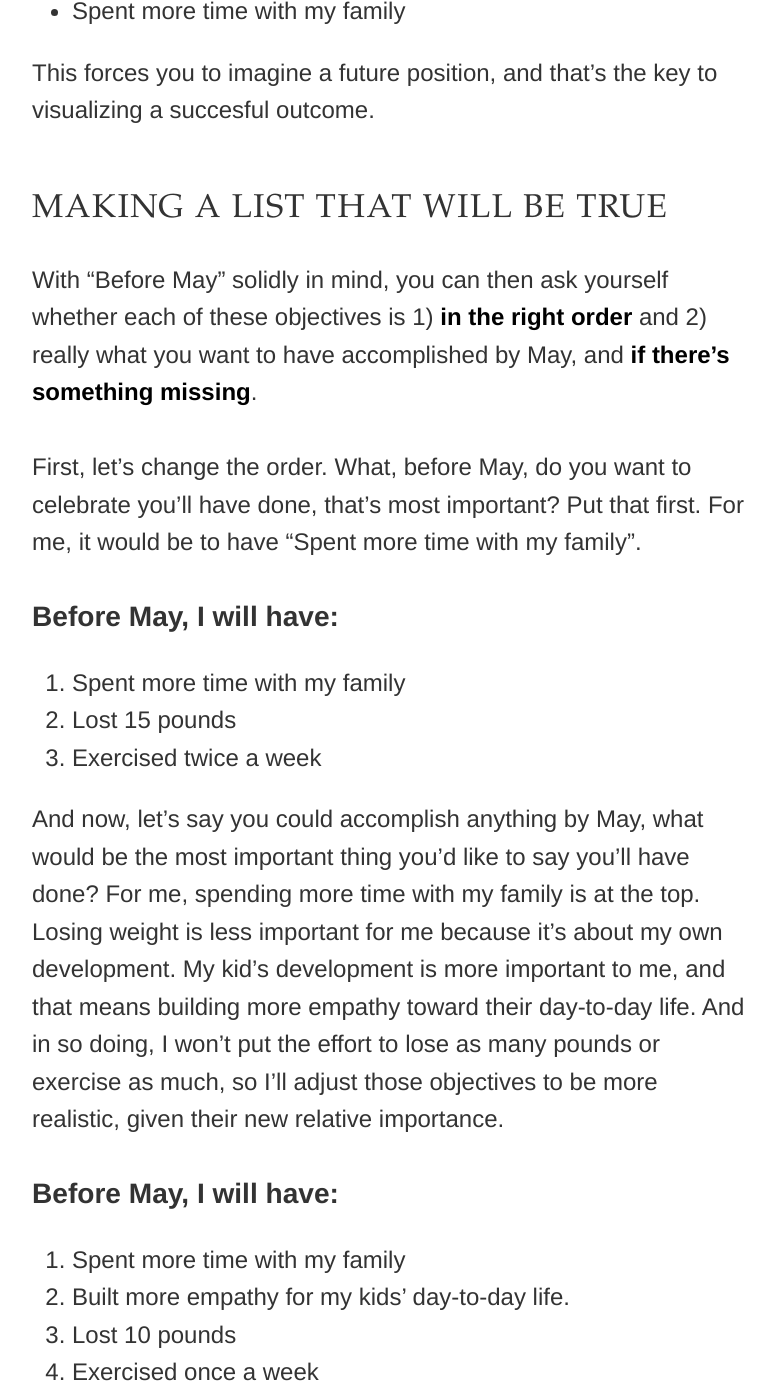
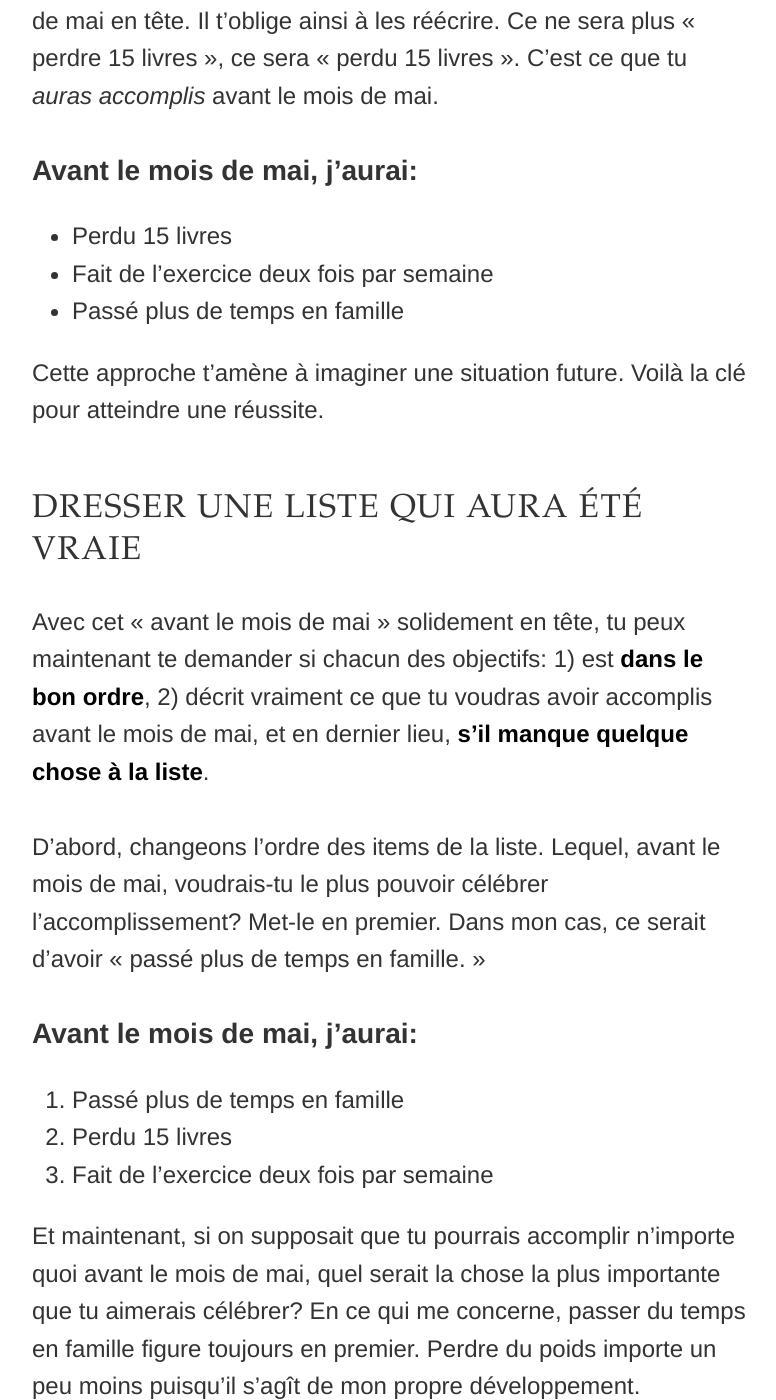
Before and after one commit to pascallaliberte/par.pascallaliberte.me, a Jekyll site: the page built from _posts/2014-10-06-rediger-des-objectifs-et-les-realiser.md, in a window 1280 px wide and 1400 px high, scrolled down 3646 px. Shown: the whole window, without its empty margins (248-1024 px from the left). Built offline with Jekyll 4.4.1, drawn with Linux system fonts in a browser that asks for light colours; nearby versions of some CDN libraries; some of the changed text lies outside the part shown.

Commit message:
Ajouté la traduction de Rédiger des objectifs et les réaliser

```diff
--- a/_posts/2014-10-06-rediger-des-objectifs-et-les-realiser.md
+++ b/_posts/2014-10-06-rediger-des-objectifs-et-les-realiser.md
@@ -1,98 +1,98 @@
 ---
 layout: post
-title: 'Rédiger des objectifs qui seront accomplis'
-date: 2013-12-29 3:20pm
+title: 'Rédiger des objectifs et les réaliser'
+date: 2014-10-06 11:01pm
 alt_lang_path: /2013-12-writing-objectives-you-will-accomplish/
 ---
 
-There's a problem with most of the objectives we write down: most of them are written as wishes, and that's why they don't get done.
+La plupart des objectifs que l'on se fixe souffrent d'un problème: ils sont rédigés comme des souhaits, et c'est pour cette raison qu'il est difficile de les réaliser.
 
-![Arrows stopping short of the goal]({{ site.baseurl }}/d/2013/writing-objectives-you-will-accomplish-01.png)
+![Des flèches n'atteignant pas complètement l'objectif]({{ site.baseurl }}/d/2013/writing-objectives-you-will-accomplish-01.png)
 
-Objectives we write usually end up looking something like this:
+Les objectifs que nous nous donnons prennent souvent une allure similaire à celle-ci:
 
-### My objectives:
+### Mes objectifs:
 
-* Lose 15 pounds by spring
-* Exercise twice a week
-* Spend more time with my family
+* Perdre 15 livres avant le printemps
+* Faire de l'exercice deux fois par semaine
+* Passer plus de temps en famille
 
-This list has some good objectives. You'll know when you'll have lost 15 pounds and you know by when. You'll know whether or not you'll have stuck to your exercise routine. The first two are specific, measurable and tied to a schedule.[^smartobjectives]
+Cette liste contient de bons objectifs. Il sera clair pour toi de voir si tu as perdu les 15 livres avant l'échéance donnée, comme il sera facile de savoir si tu as respecté une routine de t'exercer deux fois par semaine. Ces deux premiers objectifs sont spécifiques, mesurables et liés à une échéance.[^objectifssmart]
 
-[^smartobjectives]: You can make objectives that are "SMART", which is an acronym for ["Specific, Measurable, Attainable, Relevant and Time-bound"](http://en.wikipedia.org/wiki/SMART_criteria).
+[^objectifssmart]: Vous pouvez dresser des objectifs qui sont « SMART », un acronyme pour ["Spécifiques, Mesurables, Atteignables, Réalistes et Temporellement défini"](http://fr.wikipedia.org/wiki/Objectifs_et_indicateurs_SMART).
 
-What is this list missing? "Spend more time with my family" isn't really specific nor measurable, but that's not the biggest problem.
+Alors que doit-on améliorer à cette liste? "Passer plus de temps en famille" n'est ni spécifique ni mesurable, mais ce n'est pas le plus important problème à adresser.
 
-The biggest problem is that these objectives are stated as wishes.
+Le plus important problème: ces objectifs sont formulés comme des souhaits.
 
 <!-- MORE -->
 
-## Wish-for lists
+## Des listes de souhaits
 
-Listen to what your mind says before each item. You'll probably hear "I'd like to." "I should." "I have to."
+Écoute bien ce qui se passe dans ta tête avant de lire chaque item. Tu entendras probablement des « J'aimerais », des «Je devrais » ou des « Je dois. »
 
-### My objectives:
+### Mes objectifs:
 
-* (I have to) Lose 15 pounds by May
-* (I should) Exercise twice a week
-* (I'd like to) Spend more time with my family
+* (Je dois) Perdre 15 livres avant le printemps
+* (Je devrais) Faire de l'exercice deux fois par semaine
+* (J'aimerais) Passer plus de temps en famille
 
-Each objective, alone, sounds fine. In a list, they're already in conflict with each other. With everything else that's in your life, they're just something you're wishing you'll accomplish. As time goes by, they'll be more and more tied to the past. You may or may not follow your decisions. Guilt will set in. Inevitably, you'll have to go back to make a new list.
+Chaque objectif, pris individuellement, pourrait être réalisable. Contenus dans une liste, ces objectifs se disputent maintenant ton attention. Avec tout ce qui se passe dans ta vie, ils ne se réduisent qu'à des choses que tu souhaites accomplir. Avec le temps, ils appartiendront de plus en plus au passé. Tu n'honoreras peut-être plus tes décisions. La culpabilité l'emportera. Après un certain moment, il faudra revenir et dresser une nouvelle liste.
 
-So how do you rewrite objectives to be less like wishes and more like accomplishments that will occur? Don't start from now going forward, start with the end and work your way back.[^endinmind]
+Alors comment réécrire ces objectifs pour qu'ils soient moins comme des souhaits et davantage comme des accomplissements qui auront lieu? Le truc: au lieu de regarder vers l'avant à partir de la perspective du moment actuel, visualiser la finalité et regarder vers l'arrière.[^lafinentete]
 
-[^endinmind]: In _[The 7 Habits of Highly Effective People][7habits]_, Stephen Covey introduced the habit: _Begin with the End in Mind_. Here, I'm applying this habit to writing objectives.
-[7habits]:http://www.amazon.com/The-Habits-Highly-Effective-People/dp/0743269519
+[^lafinentete]: Dans _[Les 7 habitudes de ceux qui réalisent tout ce qu'ils entreprennent][7habitudes]_, l'auteur Stephen Covey introduit l'habitude qu'il nomme _commencer avec la fin en tête_. Ici, j'applique cette habitude dans la rédaction d'objectifs.
+[7habitudes]:http://www.amazon.ca/HABITUDES-CEUX-RÉALISENT-QUILS-ENTREPRENNENT/dp/2290057924/
 
-## Starting with "I will have"
+## Introduire le « j'aurai »
 
-![Arrows stopping short of the goal, and one arrow going the full distance]({{ site.baseurl }}/d/2013/writing-objectives-you-will-accomplish-02.png)
+![Des flèches n'atteignant pas complètement l'objectif, et une flèche qui l'atteint]({{ site.baseurl }}/d/2013/writing-objectives-you-will-accomplish-02.png)
 
-The trick is a little weird: Rewrite the title of your list, and in it, include the words "I will have". You're probably best to include a date, while you're at it: "**Before May, I will have**."
+Dans le concret, le truc à employer est un peu surprenant: Réécrire le titre de la liste d'objectifs et y inclure l'expression « j'aurai ». Y ajouter également une date: « **Avant le mois de mai, j'aurai**. »
 
-Having "I will have" in the title forces you to rewrite the objectives with the start of "May" in mind. And it forces you to rewrite your statements. It's no longer "Lose 15 pounds", it's "Lost 15 pounds". That's what you *will have done*, before May.
+Ce « j'aurai » t'oblige à réviser les objectifs avec le début du mois de mai en tête. Il t'oblige ainsi à les réécrire. Ce ne sera plus « perdre 15 livres », ce sera « perdu 15 livres ». C'est ce que tu *auras accomplis* avant le mois de mai.
 
-### Before May, I will have:
+### Avant le mois de mai, j'aurai:
 
-* Lost 15 pounds
-* Exercised twice a week
-* Spent more time with my family
+* Perdu 15 livres
+* Fait de l'exercice deux fois par semaine
+* Passé plus de temps en famille
 
-This forces you to imagine a future position, and that's the key to visualizing a succesful outcome.
+Cette approche t'amène à imaginer une situation future.  Voilà la clé pour atteindre une réussite.
 
-## Making a list that will be true
+## Dresser une liste qui aura été vraie
 
-With "Before May" solidly in mind, you can then ask yourself whether each of these objectives is 1) **in the right order** and 2) really what you want to have accomplished by May, and **if there's something missing**.
+Avec cet « avant le mois de mai » solidement en tête, tu peux maintenant te demander si chacun des objectifs: 1) est **dans le bon ordre**, 2) décrit vraiment ce que tu voudras avoir accomplis avant le mois de mai, et en dernier lieu, **s'il manque quelque chose à la liste**.
 
-First, let's change the order. What, before May, do you want to celebrate you'll have done, that's most important? Put that first. For me, it would be to have "Spent more time with my family".
+D'abord, changeons l'ordre des items de la liste. Lequel, avant le mois de mai, voudrais-tu le plus pouvoir célébrer l'accomplissement? Met-le en premier. Dans mon cas, ce serait d'avoir « passé plus de temps en famille. »
 
-### Before May, I will have:
+### Avant le mois de mai, j'aurai:
 
-1. Spent more time with my family
-2. Lost 15 pounds
-3. Exercised twice a week
+1. Passé plus de temps en famille
+2. Perdu 15 livres
+3. Fait de l'exercice deux fois par semaine
 
-And now, let's say you could accomplish anything by May, what would be the most important thing you'd like to say you'll have done? For me, spending more time with my family is at the top. Losing weight is less important for me because it's about my own development. My kid's development is more important to me, and that means building more empathy toward their day-to-day life. And in so doing, I won't put the effort to lose as many pounds or exercise as much, so I'll adjust those objectives to be more realistic, given their new relative importance.
+Et maintenant, si on supposait que tu pourrais accomplir n'importe quoi avant le mois de mai, quel serait la chose la plus importante que tu aimerais célébrer? En ce qui me concerne, passer du temps en famille figure toujours en premier. Perdre du poids importe un peu moins puisqu'il s'agît de mon propre développement. L'épanouissement de mes enfants m'importe beaucoup plus, et dans mon cas, j'aurais à me concentrer à bâtir une plus grande empathie envers leur vie de tous les jours. Par conséquent, puisque je ne m'appliquerai pas autant à perdre du poids ou à faire de l'exercice, je vais ajuster ces objectifs pour qu'ils soient plus réalisables, considérant leur importance relative au reste.
 
-### Before May, I will have:
+### Avant le mois de mai, j'aurai:
 
-1. Spent more time with my family
-2. Built more empathy for my kids' day-to-day life.
-3. Lost 10 pounds
-4. Exercised once a week
+1. Passé plus de temps en famille
+2. Développé une plus grande empathie envers mes enfants et ce qu'ils vivent à tous les jours
+2. Perdu 10 livres
+3. Fait de l'exercice une fois par semaine
 
-Now that's much truer of where I'd like to be on May 1st.
+Voilà donc une liste qui est mieux ajustée à ce que j'aimerais avoir véritablement accompli, avant le premier mai.
 
-## Adjusting as you go
+## Apporter des ajustements au besoin
 
-With this way of writing, you're forced to reprogram yourself. *Today*, you make choices on how you'll align yourself to be the person you want to be *Before May*.
+Cette façon de rédiger les objectifs t'oblige à te reprogrammer. *Aujourd'hui*, tu prends des choix qui t'aligneront vers la personne que tu planifies devenir *avant le mois de mai*.
 
-And if you discover there's something missing or one of the statements is not quite true to where you'd really like to be by May 1st: re-write the statements. You're going toward an end goal. Adjust your aim as you get a clearer view of the target.
+Et si tu découvres qu'il manque quelque chose ou que l'un de tes objectifs ne décrit pas véritablement le point où tu aimerais être au 1er mai, ré-écris tes objectifs. Tu te diriges vers un but. Ajuste donc le tir à mesure que ta cible te paraîtra plus claire.
 
-## Applying it daily
+## L'appliquer quotidiennement
 
-To make sure you get them done: review your objectives every day, and set some closer targets. Losing 15 pounds by May 1st? How many pounds per day do you have to lose? Make a graph, plot a line and stick to it. Set something you can measure against every day.
+Afin d'assurer que tu te rendes au but fixé, révises tes objectifs à tous les jours et établis des cibles plus rapprochées. Tu tiens à perdre 15 livres avant le 1er mai? Combien de livres devras-tu perdre par jour? Composes un graphique avec une courbe correspondant à la perte quotidienne projetée et tiens compte de ton progrès. Établis une formule que tu pourras appliquer quotidiennement.
 
-## From wishes to will-have-done lists
+## Passer des souhaits à des objectifs qui seront réalisés
 
-So when you write your next list of objectives, start each one off in your head with "By this event, I will have...". You'll then **turn your *wish-for* lists into *will-have-done* lists** and turn today's choices toward a future, better version of yourself.
+La prochaine fois que tu dresseras une liste d'objectifs, rappelles-toi de la rédiger avec la formule « Avant tel événement, j'aurai. » Tu auras alors **changé tes listes de souhaits en listes d'objectifs qui seront réalisés**, te permettant d'orienter les choix de demain vers une version future et meilleure de toi-même.
```
